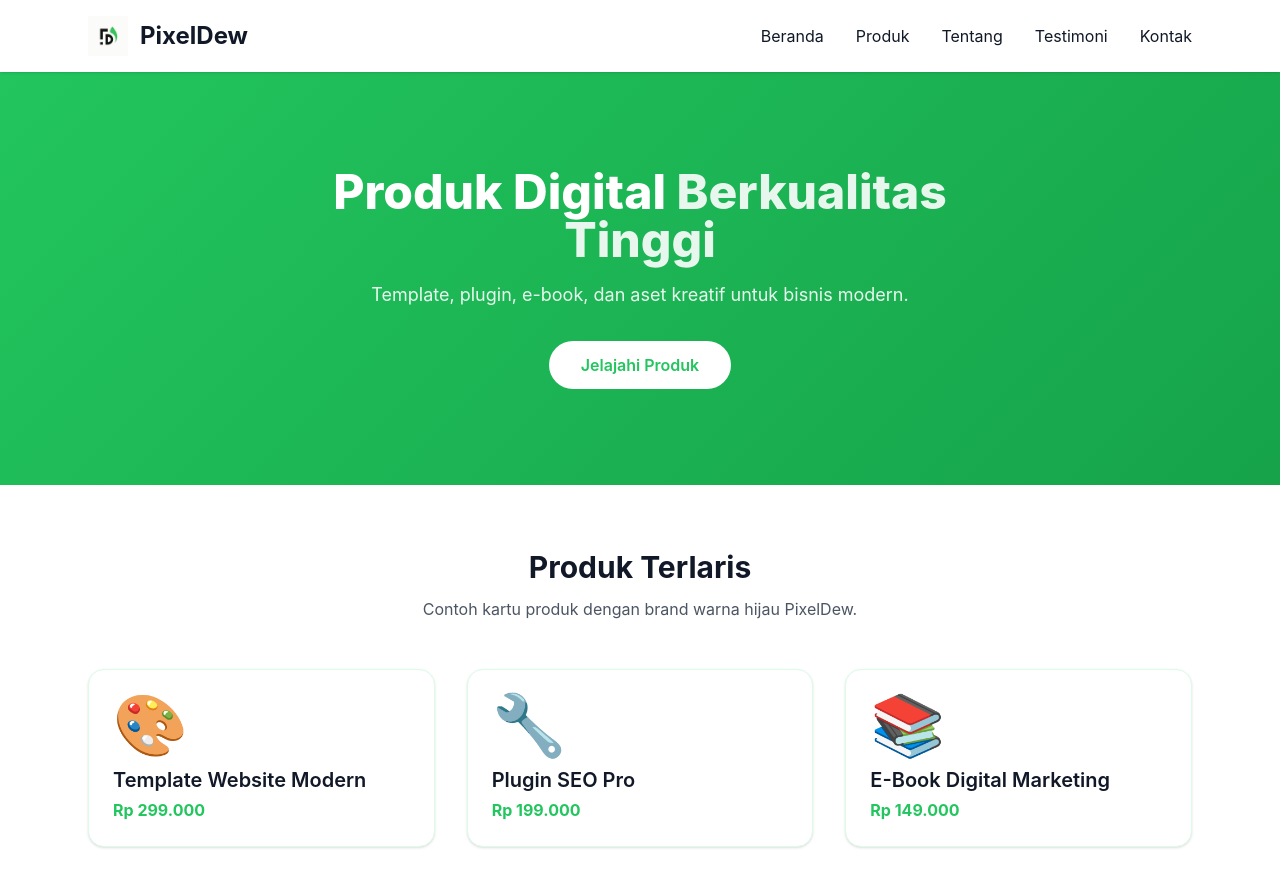
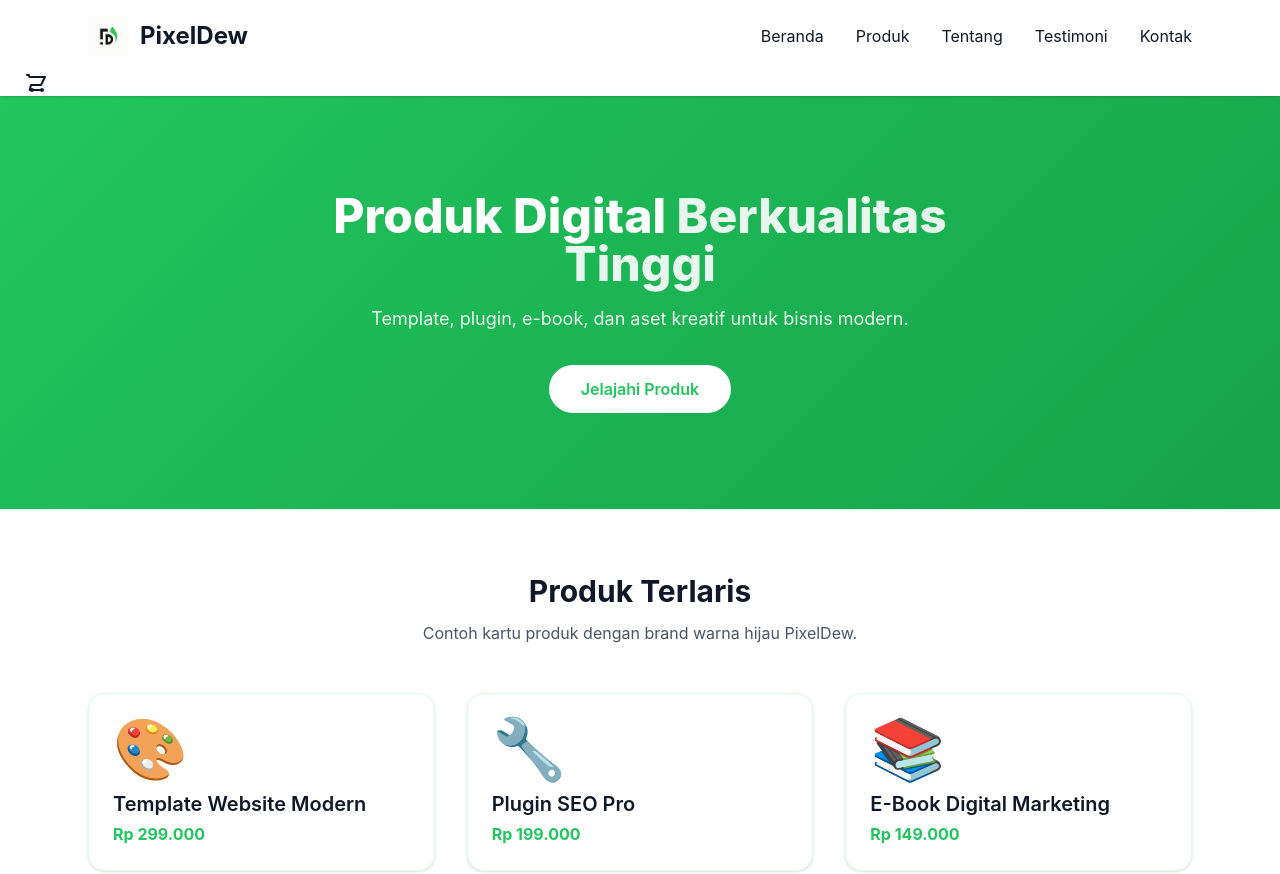
Before and after one commit to pixeldewads-digital/PixDew, a plain HTML site: page index.html in a window 1280 px wide. Shown: the top 874 px of the page. Drawn offline with nearby package versions, Linux system fonts and the light colour scheme.

Commit message:
Update index.html

```diff
--- a/index.html
+++ b/index.html
@@ -61,6 +61,22 @@
       <a href="./testimonials.html" class="block hover:text-brand">Testimoni</a>
       <a href="./contact.html" class="block hover:text-brand">Kontak</a>
     </div>
+    <!-- === Cart Icon Header === -->
+<div class="ml-6 relative">
+  <button id="cart-trigger" class="relative flex items-center hover:text-brand transition">
+    <!-- SVG Icon -->
+    <svg xmlns="http://www.w3.org/2000/svg" fill="none" viewBox="0 0 24 24"
+      stroke-width="2" stroke="currentColor" class="w-6 h-6">
+      <path stroke-linecap="round" stroke-linejoin="round"
+        d="M3 3h2l.4 2M7 13h10l4-8H5.4M7 13l-1.3 5H19m-12 0a1 1 0 102 0 1 1 0 00-2 0zm10 0a1 1 0 102 0 1 1 0 00-2 0z" />
+    </svg>
+
+    <!-- Counter -->
+    <span id="cart-count"
+      class="absolute -top-2 -right-3 bg-brand text-white text-xs font-bold rounded-full px-1.5 hidden">0</span>
+  </button>
+</div>
+
   </header>
   <script>
     document.addEventListener('DOMContentLoaded',()=>{
```
